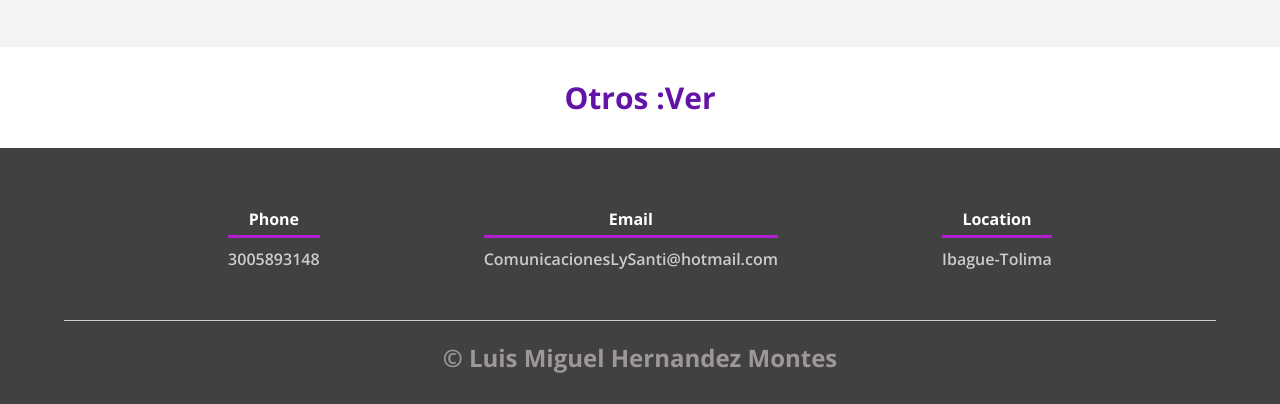
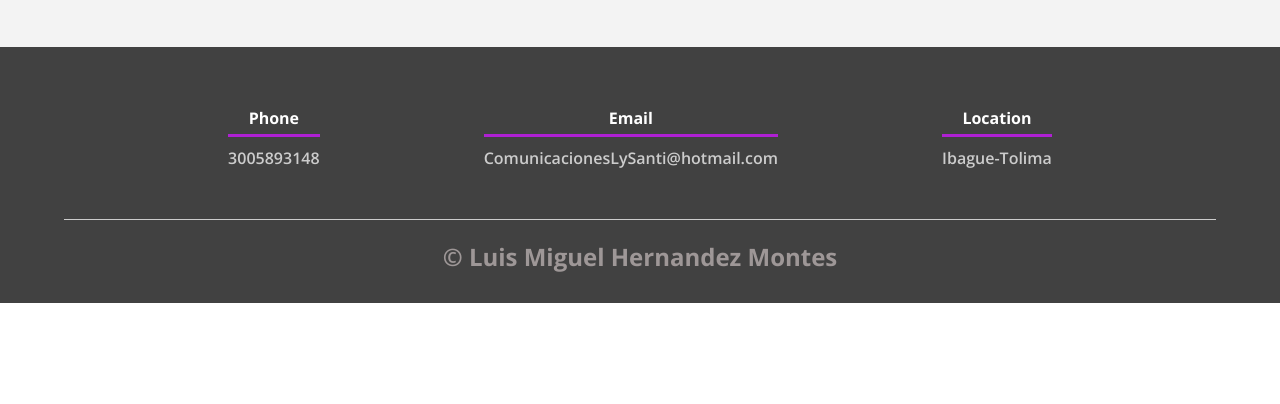
Before and after one commit to santiagogui1909/ComunicacionesLySanti, a plain HTML site: page src/pages/Mujer.html in a window 1280 px wide. Shown: the part 7128-7532 px from the top of the page. After the commit the page ends 7431 px from the top, so only its background shows below. Drawn offline with nearby package versions, Linux system fonts and the light colour scheme; files that its build step writes are made by us from their sources; files whose address does not match are found by name.

Commit message:
Revert "Santiago"

```diff
--- a/src/pages/Mujer.html
+++ b/src/pages/Mujer.html
@@ -124,10 +124,6 @@
     </div>
     <!--------------------------------Perfumes------------------------------------------------------------------------------------->
 
-    <div class="container-otros">
-        <h1 class="titulo-Hombre">Otros :Ver</h1>
-        <div id="otros-productos" class="targetas-otros"></div>
-    </div>
 
 <!--------------------------------footer------------------------------------------------------------------------------------->
     <footer>
```
